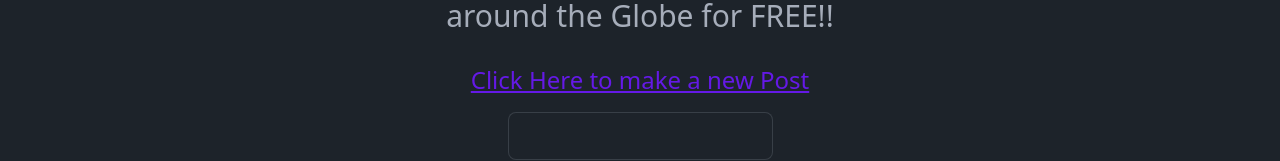
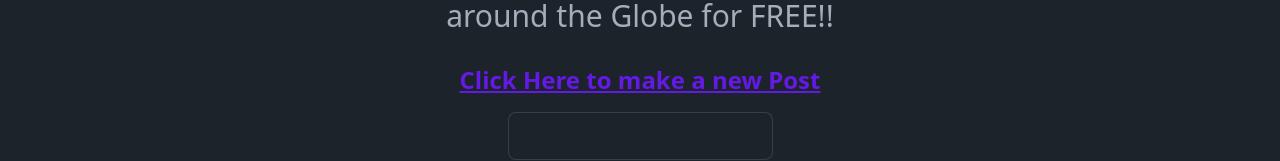
Before and after one commit to Fledtrain/web102_hobbyhub, a React (Vite) app: page / in a window 1280 px wide. Shown: the part 204-365 px from the top of the page. Built offline with nearby package versions, Linux system fonts and the light colour scheme; no server answers; the database is empty.

Commit message:
Updated LandingPage text

```diff
--- a/src/routes/LandingPage.jsx
+++ b/src/routes/LandingPage.jsx
@@ -12,7 +12,7 @@ const LandingPage = () => {
                     </h1>
                 </div>
                 <Link to="/create">
-                    <button className="hero btn-link text-2xl">Click Here to make a new Post</button>
+                    <button className="hero btn-link text-2xl font-semibold">Click Here to make a new Post</button>
                 </Link>
             </section>
         </>
```
